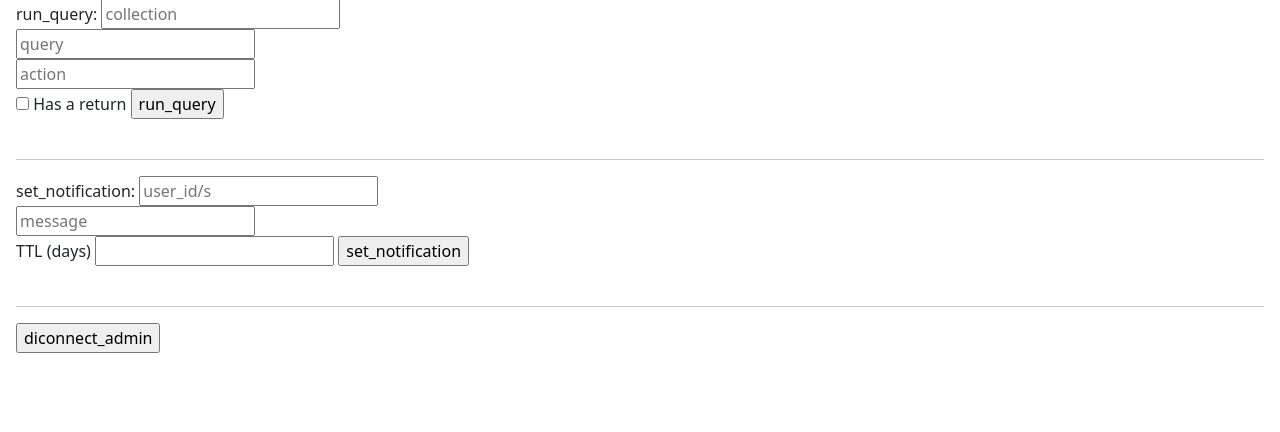
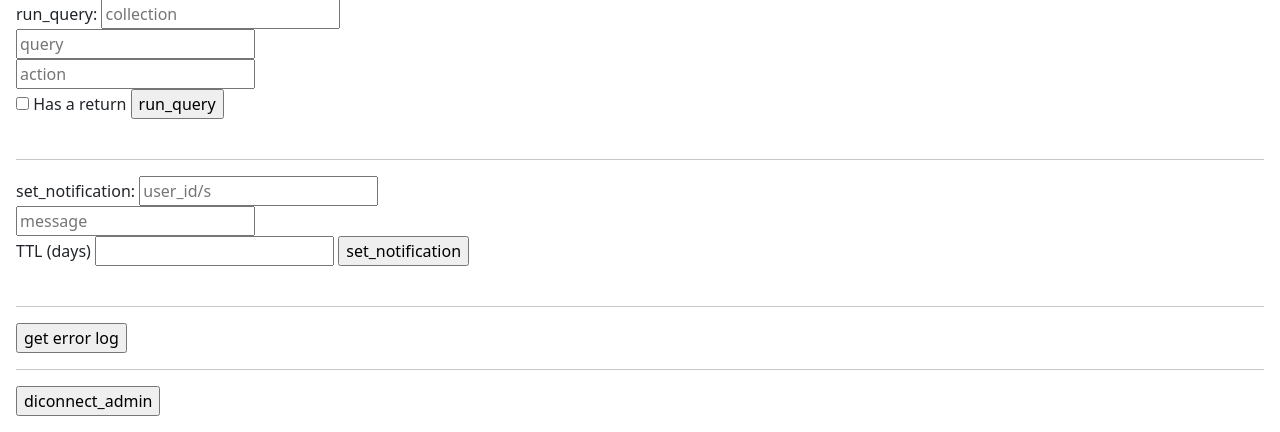
Before and after one commit to Prakshal-Jain/Continuity-Backend, a Flask app: page /admin in a window 1280 px wide. Shown: the part 568-1000 px from the top of the page. Before the commit the page ends 921 px from the top, so only its background shows below. Run offline with Flask 2, Linux system fonts and the light colour scheme; some libraries are stand-ins or nearby versions.

Commit message:
error log download tested

```diff
--- a/backend/templates/admin.html
+++ b/backend/templates/admin.html
@@ -123,11 +123,12 @@
             }
         })
 
-        function get_admin_get_error_log() {
-            socket.emit("get_admin_get_error_log", { 'key': admin_key });
+        function admin_get_error_log() {
+            socket.emit("admin_get_error_log", { 'key': admin_key });
         }
 
-        socket.on("get_admin_get_error_log", function (data) {
+        socket.on("admin_get_error_log", function (data) {
+            console.log(data);
             if (!data.successful) {
                 alert("Error occured: " + JSON.stringify(data.message));
             } else {
@@ -198,6 +199,9 @@
     <div id="set_notification"></div>
     <br>
     <hr>
+    <input type="button" onclick="admin_get_error_log();" value="get error log">
+    <br>
+    <hr>
     <input type="button" onclick="diconnect_admin();" value="diconnect_admin">
     <div id="diconnect_admin"></div>
 </body>
```
Also changed, not shown: backend/client_handle.py (+7 -1 lines).
